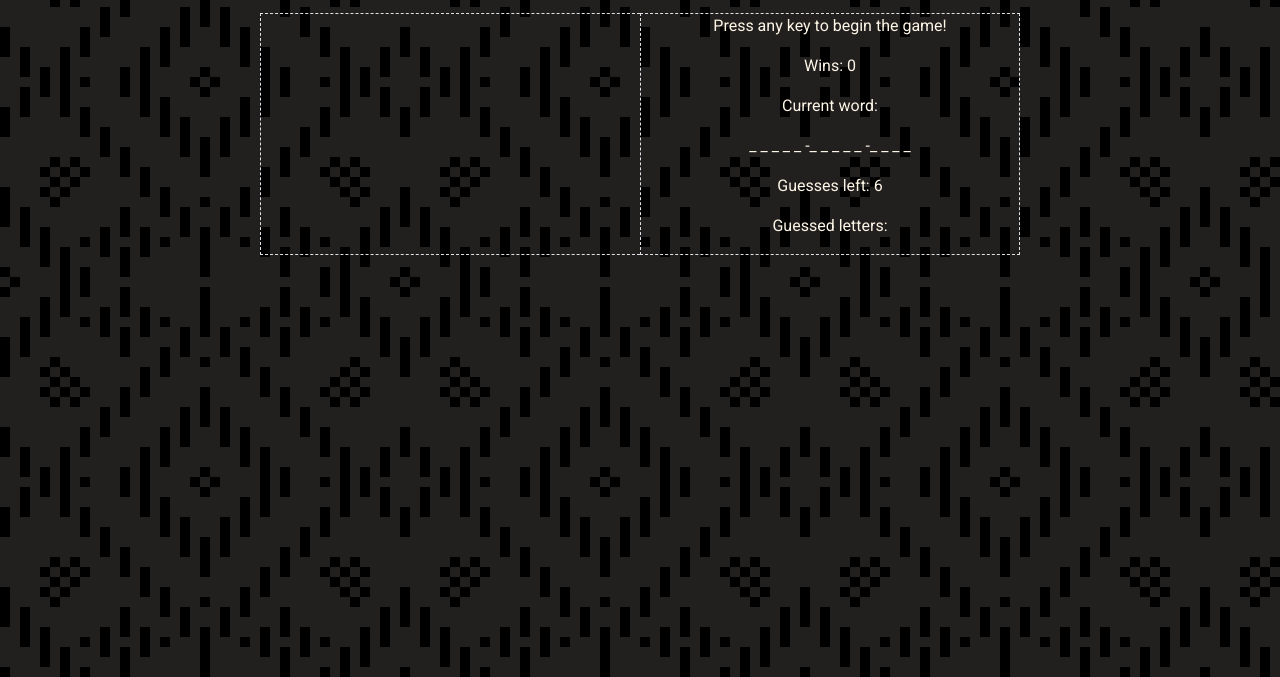
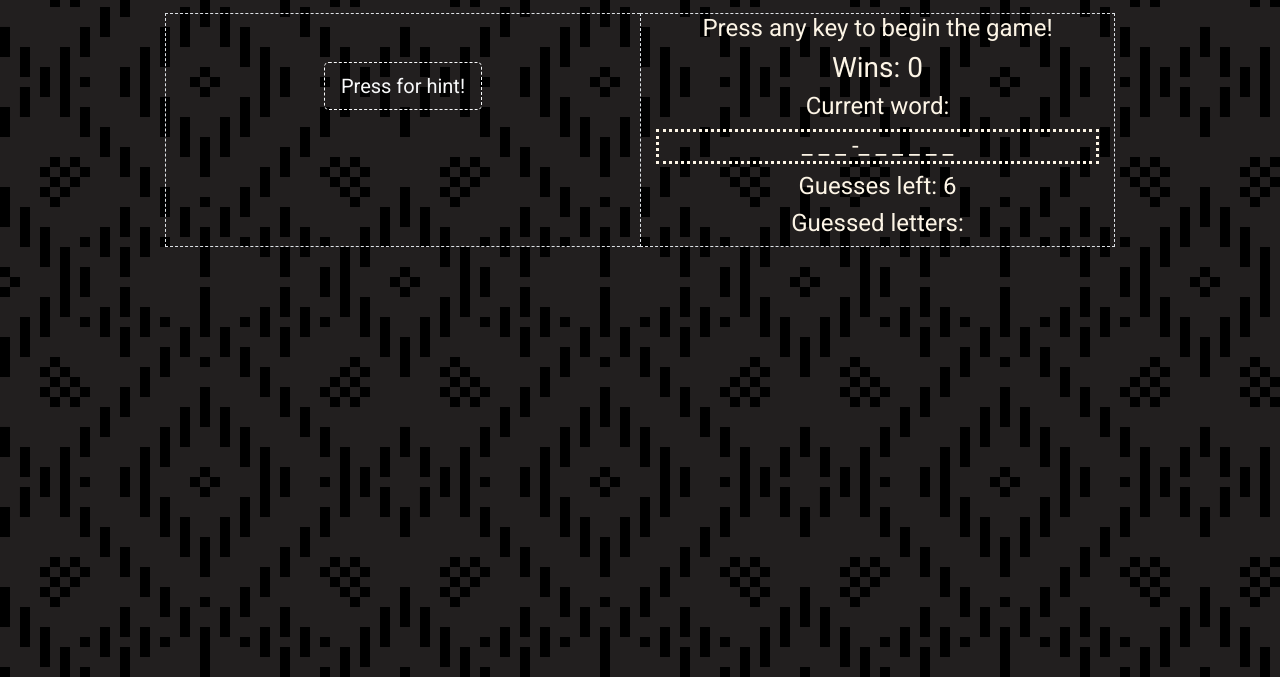
Before and after one commit to JordanMRabideau/Word-Guess-Game, a plain HTML site: page index.html in a window 1280 px wide. Shown: the part 123-800 px from the top of the page. Drawn offline with nearby package versions, Linux system fonts and the light colour scheme.

Commit message:
All done!

```diff
--- a/assets/css/style.css
+++ b/assets/css/style.css
@@ -36,3 +36,11 @@ body {
 img {
     width: 80%;
 }
+
+.btn {
+    border-style: dashed;
+}
+
+#word {
+    border-style: dotted;
+}
--- a/assets/javascript/game.js
+++ b/assets/javascript/game.js
@@ -1,4 +1,3 @@
-
 
 // Array from which the computer picks the word
 var wordArray= [
@@ -17,53 +16,83 @@ var wordArray= [
     "CASTLEVANIA",
     "PAC-MAN",
     "FALLOUT",
-    "FINAL FANTASY",
-    "LEGACY OF KAIN",
     "MONKEY ISLAND",
     "RATCHET AND CLANK",
     "SLY COOPER",
-    "KATAMARI DAMACY",
     "PERSONA",
-    "DRAGON QUEST",
-    "MONSTER HUNTER",
-    "YAKUZA",
-    "OVERWATCH",
-    "GRAND THEFT AUTO",
     "WOLFENSTEIN",
     "SPYRO",
     "STARCRAFT",
-    "CALL OF DUTY",
     "SONIC",
-    "GUILD WARS",
     "DIABLO",
-    "LEAGUE OF LEGENDS",
-    "SLIME RANCHER",
-    "RAYMAN",
-    "CRASH BANDICOOT",
     "POKEMON",
+    "KIRBY",
 ];
+
+var hintArray = [
+    "A friendly Italian plumber",
+    "A boy in green saves the kingdom",
+    "You run a small town full of animal people",
+    "You play as the world's worst theoretical physicist",
+    "A space marine saves the galaxy from giant jewelry",
+    "Everybody gets together from their seperate universes to fight to the death",
+    "You find out if love can bloom on the battlefield",
+    "An angry mute fights demons forever",
+    "Play as different murderers through time",
+    "HADOUKEN",
+    "For the Horde!",
+    "Terrorists and Counterterrorists fight in a dusty place",
+    "A family tries to stop an undying evil",
+    "Yellow circle eats smaller circles",
+    "Post apocalyptic hijinks",
+    "An incompetent pirate fights a zombie",
+    "A furry animal and his robot pal save multiple galaxies, several times",
+    "A racoon steals things",
+    "Japanese teenagers solve crimes and fight demons",
+    "Fighting nazis, 'nuff said",
+    "A dragon gathers treasure",
+    "Space marines, space elves, or space bugs: pick your poison",
+    "Blue rodent goes fast",
+    "Get loot anf fight the Devil",
+    "Magical animals are caught and forced to fight each other",
+    "A cute pink ball with the power to destroy the universe",
+]
 
 // Variables that reference the html
 
 
 const maxTries = 6         //Max number of tries
 var currentWordIndex;       //current word's index number
+var wordText = wordArray[currentWordIndex];
 var guessingWord = [];      //stores properly guessed letters
 var remainingGuesses = 0;
 var gameFinished = false;   //used to tell if the game has finished
 var wins = 0;               //number of times user has successfully guessed a word
 var guessedLetters = [];    //array of previously guessed letters
 
+var type1 = new Audio('assets/sounds/type1.wav');
+var type2 = new Audio('assets/sounds/type2.wav');
+var type3 = new Audio('assets/sounds/type3.wav');
+var type4 = new Audio('assets/sounds/type4.wav');
+var type5 = new Audio('assets/sounds/type5.wav');
 var zelda = new Audio('assets/sounds/LOZ_Chest.mp3');
 var finalFant = new Audio('assets/sounds/ffwin.mp3');
 var marioWin = new Audio('assets/sounds/marioWin.mp3');
+var pacman = new Audio('assets/sounds/pacman.mp3')
+
 var winSounds = [
     zelda,
     finalFant,
     marioWin,
 ];
 
-var pacman = new Audio('assets/sounds/pacman.mp3')
+var typeSounds = [
+    type1,
+    type2,
+    type3,
+    type4,
+    type5,
+]
 
 function randomSound(soundArray) {
     var soundIndex = Math.floor(Math.random() * soundArray.length);
@@ -77,7 +106,7 @@ function updateDisplay() {
     for (var i = 0; i < guessingWord.length; i++) {
         guessingWordText += guessingWord[i]
     }
-
+    document.getElementById("hint").innerText = hintArray[currentWordIndex];
     document.getElementById("word").innerText = guessingWordText;
     document.getElementById("tryNum").innerText = remainingGuesses;
     document.getElementById("guesses").innerText = guessedLetters;
@@ -99,7 +128,10 @@ function resetGame() {
         }
         console.log(wordArray[currentWordIndex]);
     }
-
+    gameFinished = false;
+    document.getElementById("hintButton").style.cssText= "display: flex-center";
+    document.getElementById("hint").innerText = hintArray[currentWordIndex];
+    document.getElementById("hint").style.cssText= "display: none";
     document.getElementById("tryAgain").style.cssText= "display: none";
     document.getElementById("winImage").style.cssText= "display: none";
     document.getElementById("loseImage").style.cssText= "display: none";
@@ -137,6 +169,8 @@ function checkWin() {
         wins++;
         randomSound(winSounds);
         gameFinished = true;
+        document.getElementById("hintButton").style.cssText= "display: none";
+        document.getElementById("hint").style.cssText= "display: none";
         document.getElementById("winImage").style.cssText= "display: flex-center";
         document.getElementById("tryAgain").style.cssText= "display: block";
    }
@@ -145,17 +179,23 @@ function checkWin() {
 function checkLoss() {
     if (remainingGuesses <= 0) {
         pacman.play();
+        gameFinished = true;
+        document.getElementById("word").innerText = wordArray[currentWordIndex];
         document.getElementById("loseImage").style.cssText= "display: flex-center";
         document.getElementById("tryAgain").style.cssText= "display: block";
     }
 }
 
+document.getElementById("hintButton").onclick = function() {
+    document.getElementById("hint").style.cssText = "display: flex-center";
+}
 document.onkeydown = function(event) {
     if(gameFinished == true) {
         resetGame();
         gameFinished = false;
     } else {
         if (event.keyCode >= 65 && event.keyCode <= 90) {
+            randomSound(typeSounds);
             makeGuess(event.key.toUpperCase());
             updateDisplay();
             checkWin();
@@ -168,3 +208,4 @@ resetGame();
 updateDisplay();
 
 console.log(guessingWord)
+console.log(wordArray[currentWordIndex])
--- a/index.html
+++ b/index.html
@@ -23,22 +23,24 @@
                 <!--The left column should disply an image at the start of the game, and should
                 replace this image with others depending on the word being guessed, and if the player correctly
                 guesses it  -->
-                <div class= 'col-md-4 leftColumn border border-right-0 text-center' style="height: auto">
+                <div class= 'col-md-5 leftColumn border border-right-0 text-center' style="height: auto">
                     <img class="mt-2" id = "winImage" src="assets/images/winner.jpg" alt="winner">
                     <img class="mt-2" id = "loseImage" src="assets/images/loser.jpg" alt="loser">
                     <p id="tryAgain">Press any key to play again!</p>
+                    <button type="button" id= "hintButton" class="btn mt-5 btn-lg btn-outline-light">Press for hint!</button>
+                    <h3 id="hint" class="mt-2"></h3>
                 </div>
 
                 <!-- The right column should contain the game itself, including directions, number of wins,
                 number of guesses remaining, and a list of previosly guessed letters -->
-                <div class= 'col-md-4 rightColumn border text-center' style="height: auto">
-                    <p>Press any key to begin the game!</p>
-                    <p>Wins: <span id="winNum"></span></p>
-                    <p>Current word:</p>
-                    <p id="word"></p>
-                    <p id="triesLeft">Guesses left: <span id="tryNum"></span></p>
-                    <p>Guessed letters:</p>
-                    <p id="guesses"></p>
+                <div class= 'col-md-5 rightColumn border text-center' style="height: auto">
+                    <h4>Press any key to begin the game!</h4>
+                    <h3>Wins: <span id="winNum"></span></h3>
+                    <h4>Current word:</h3>
+                    <h4 id="word"></h4>
+                    <h4 id="triesLeft">Guesses left: <span id="tryNum"></span></h4>
+                    <h4>Guessed letters:</h4>
+                    <h4 id="guesses"></h4>
                     <script src="assets/javascript/game.js"></script>
                 </div>
             </div>
```
Also changed, not shown: 6 other files.
